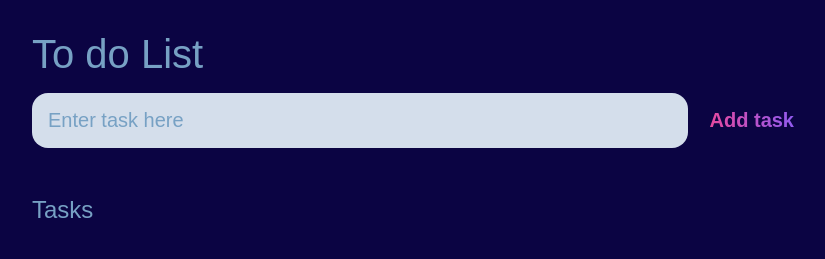
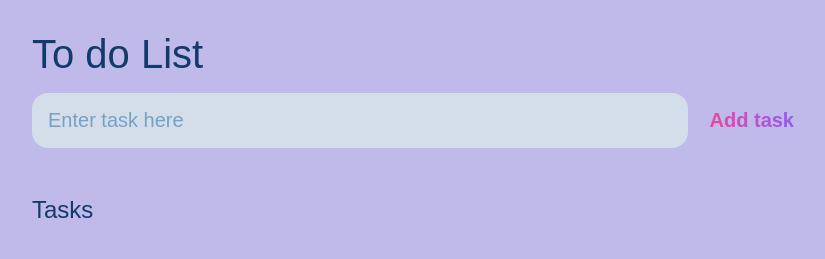
Before and after one commit to Anikasingh31/To-do-list-, a plain HTML site: page to do list/index.html in a window 1280 px wide. Shown: the whole page, without its empty margins (224-1049 px from the left). Drawn offline with Linux system fonts and the light colour scheme.

Commit message:
Update main.css

```diff
--- a/to do list/main.css
+++ b/to do list/main.css
@@ -1,7 +1,7 @@
 :root {
-	--dark: #0b0443;
+	--dark: #bfbae9;
 	--darker: #d4deeb;
-	--darkest: #799ce9;
+	--darkest: #e7aee8;
 	--grey: #77a1c4;
 	--pink: #EC4899;
 	--purple: #8B5CF6;
@@ -32,7 +32,7 @@ header {
 header h1{
 	font-size: 2.5rem;
 	font-weight: 300;
-	color: var(--grey);
+	color: #133b69;
 	margin-bottom: 1rem;
 }
 
@@ -94,7 +94,7 @@ main {
 .task-list h2 {
 	font-size: 1.5rem;
 	font-weight: 300;
-	color: var(--grey);
+	color: #133b69;
 	margin-bottom: 1rem;
 }
 
```
